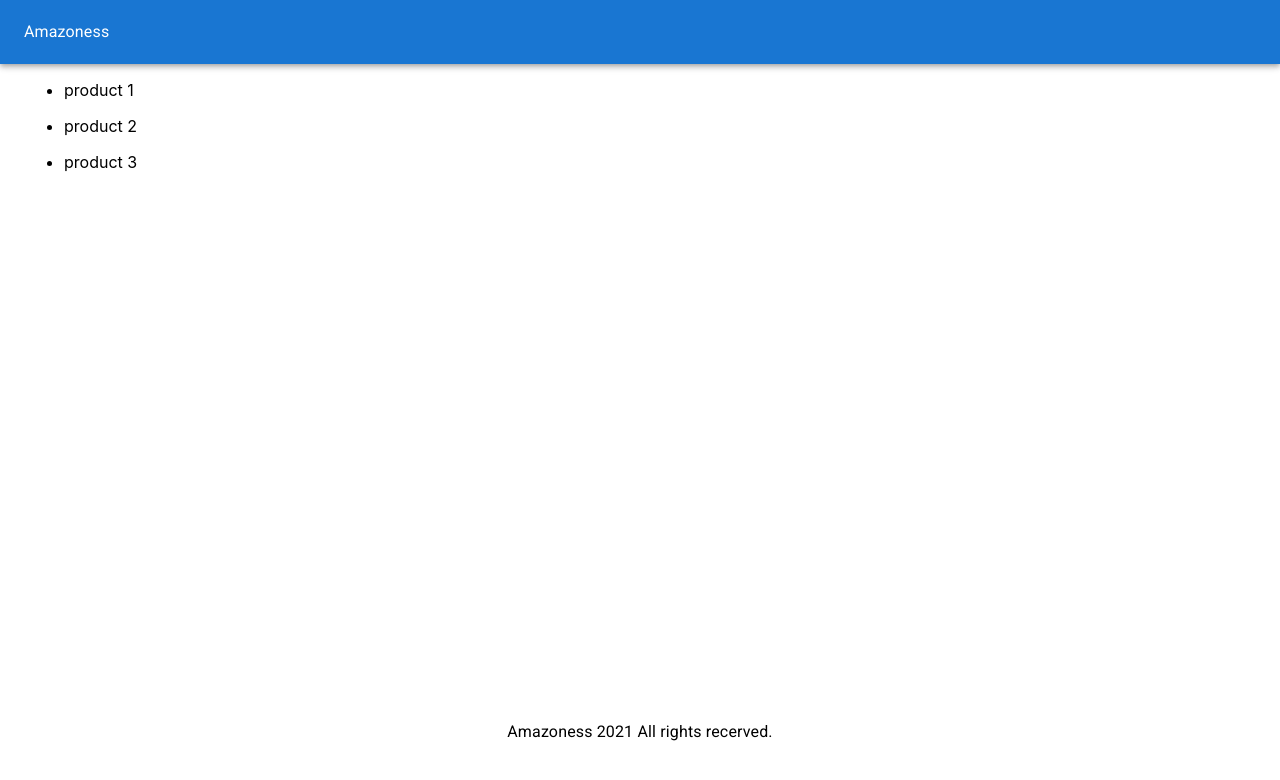
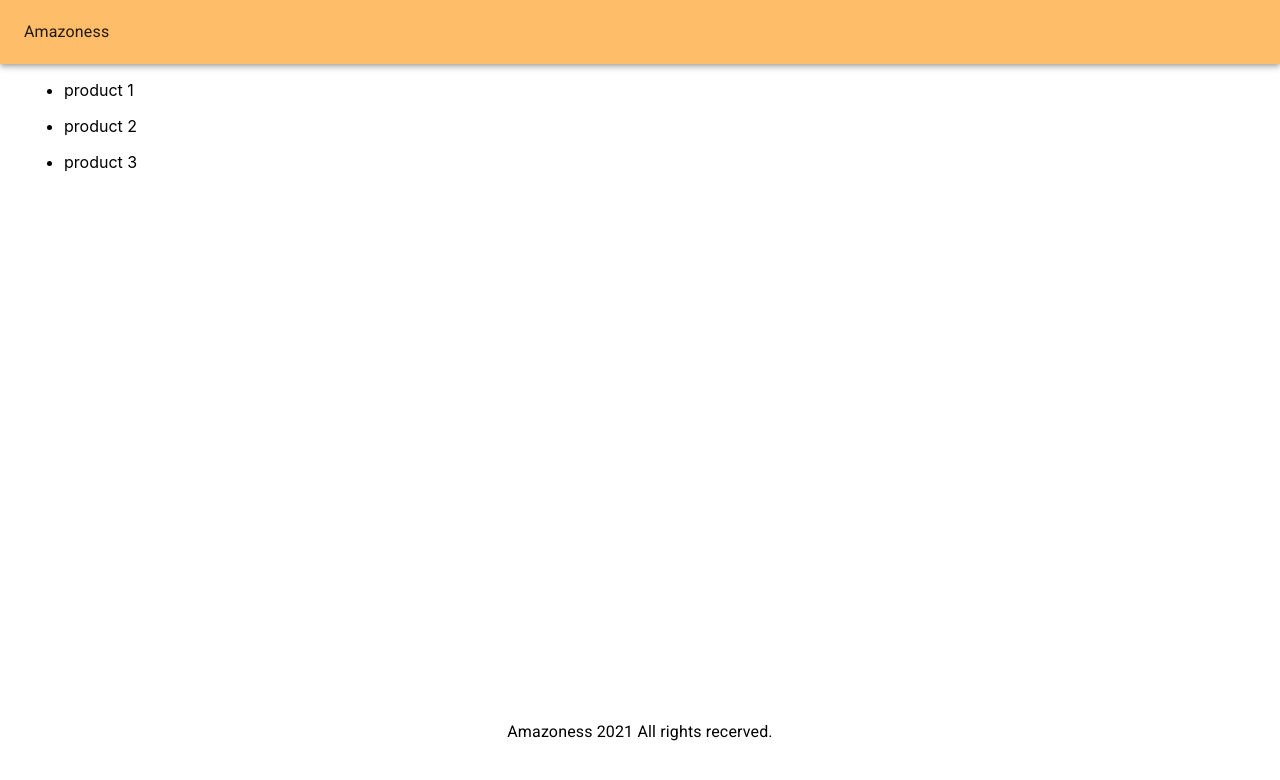
Before and after one commit to TheMrCorvy/amazoness, a Next.js app: page / in a window 1280 px wide. Shown: the top 780 px of the page. Built offline with nearby package versions, Linux system fonts and the light colour scheme.

Commit message:
updated theme

```diff
--- a/src/misc/theme.ts
+++ b/src/misc/theme.ts
@@ -3,13 +3,13 @@ import { createTheme } from "@mui/material/styles"
 const theme = createTheme({
 	palette: {
 		primary: {
-			light: "#42a5f5",
-			main: "#1976d2",
-			dark: "#1565c0",
+			light: "#fcc277",
+			main: "#FEBD69",
+			dark: "#edb366",
 		},
 		secondary: {
 			light: "#ba68c8",
-			main: "#9c27b0",
+			main: "#208080",
 			dark: "#7b1fa2",
 		},
 		error: {
@@ -32,10 +32,35 @@ const theme = createTheme({
 			main: "#2e7d32",
 			dark: "#1b5e20",
 		},
+		grey: {
+			/**
+			 * I'm setting these colors here, so I can make use of the default light grey colors, and at the same time,
+			 * use Amazon's dark colors
+			 */
+			A100: "#37475A",
+			A200: "#232F3E",
+			A400: "#131A22",
+		},
+		background: {
+			default: "#fefefe",
+			paper: "#fff",
+		},
 	},
 	shape: {
 		borderRadius: 10,
 	},
+	typography: {
+		h1: {
+			fontSize: "1.6rem",
+			fontWeight: 400,
+			margin: "1rem 0",
+		},
+		h2: {
+			fontSize: "1.4rem",
+			fontWeight: 400,
+			margin: "1rem 0",
+		},
+	},
 })
 
 export default theme
```
